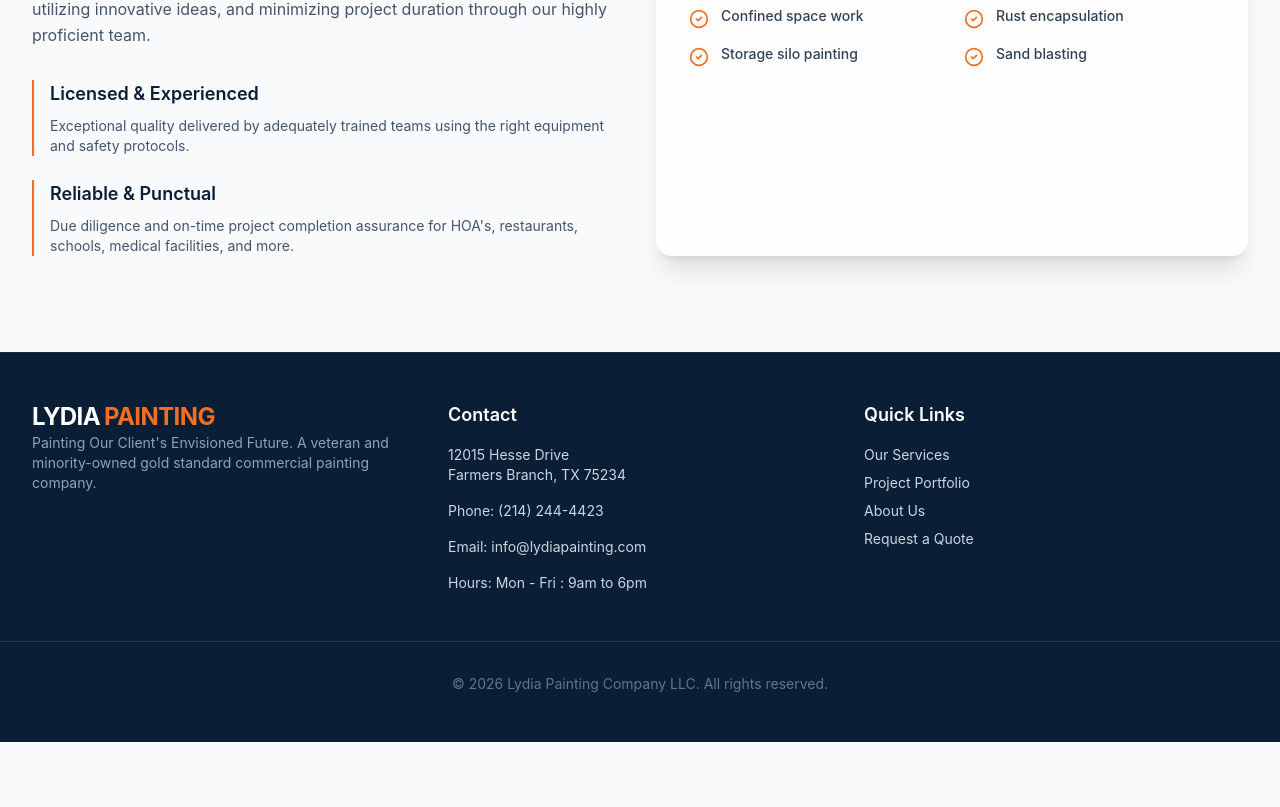
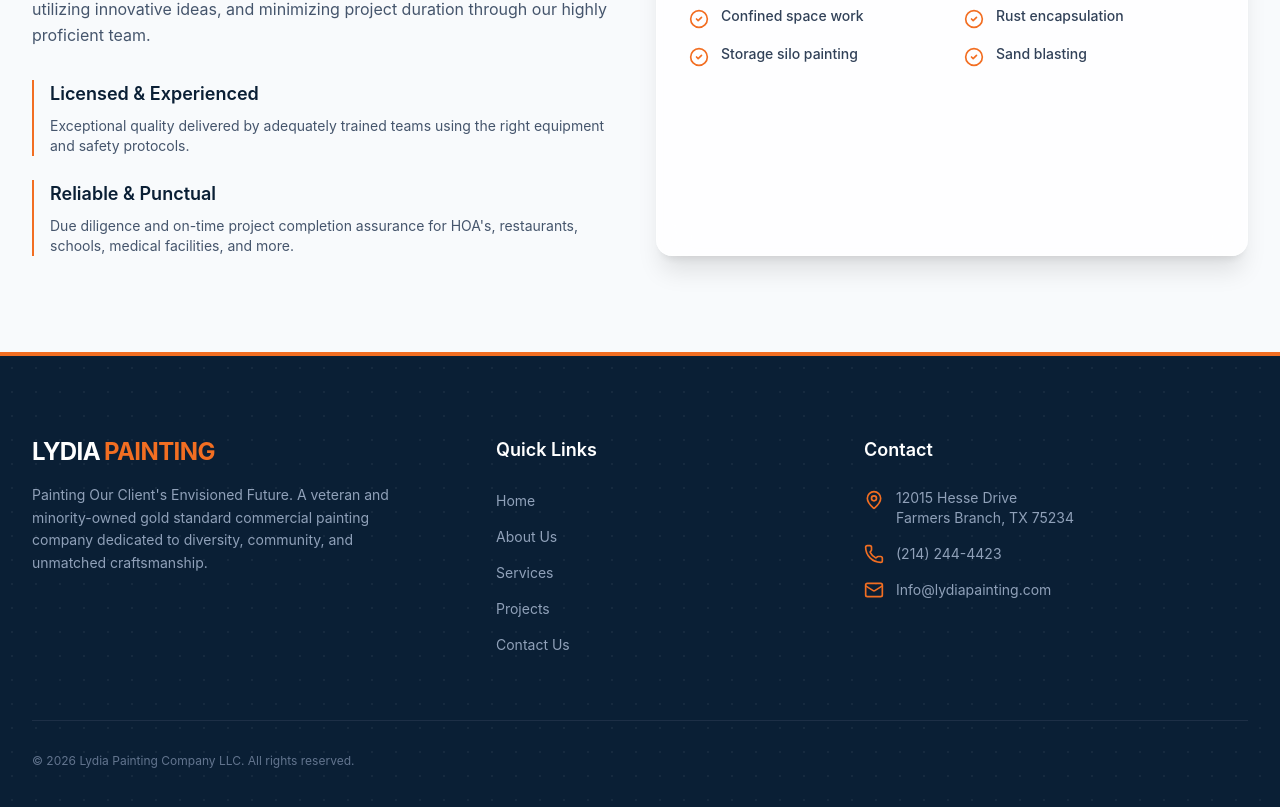
Before and after one commit to asejik/lydia-painting-web, a Next.js app: page /about in a window 1280 px wide. Shown: the part 1127-1934 px from the top of the page. Before the commit the page ends 1869 px from the top, so only its background shows below. Built offline with nearby package versions, Linux system fonts and the light colour scheme.

Commit message:
feat: implement footer dot matrix overlay and global scroll-to-top component

```diff
--- a/src/app/about/page.tsx
+++ b/src/app/about/page.tsx
@@ -13,6 +13,7 @@ export default function AboutPage() {
       <PageHeader
         title="About Us"
         description="Founded in 2019, we are a veteran and minority-owned gold standard commercial painting company dedicated to diversity, community, and unmatched craftsmanship."
+        bgImage="https://images.unsplash.com/photo-1510094766536-0cfbb7fea908?w=500&auto=format&fit=crop&q=60&ixlib=rb-4.1.0&ixid=M3wxMjA3fDB8MHxzZWFyY2h8OHx8YnVpbGRpbmclMjBpbnRlcmlvcnxlbnwwfHwwfHx8MA%3D%3D?q=80&w=2000&auto=format&fit=crop"
       />
       <TrustIndicators />
       <Capabilities />
--- a/src/app/contact/page.tsx
+++ b/src/app/contact/page.tsx
@@ -12,6 +12,7 @@ export default function ContactPage() {
       <PageHeader
         title="Contact Us"
         description="Ready to bring your envisioned future to life? Reach out to our team of experts today."
+        bgImage="https://images.unsplash.com/photo-1596524430615-b46475ddff6e?q=80&w=2000&auto=format&fit=crop"
       />
       <Contact />
     </div>
--- a/src/app/layout.tsx
+++ b/src/app/layout.tsx
@@ -3,6 +3,7 @@ import { Inter, Outfit } from "next/font/google";
 import "./globals.css";
 import Header from "@/components/layout/Header";
 import Footer from "@/components/layout/Footer";
+import ScrollToTop from "@/components/ui/ScrollToTop";
 
 const inter = Inter({
   subsets: ["latin"],
@@ -36,6 +37,7 @@ export default function RootLayout({
           {children}
         </main>
         <Footer />
+        <ScrollToTop />
       </body>
     </html>
   );
--- a/src/app/projects/page.tsx
+++ b/src/app/projects/page.tsx
@@ -12,6 +12,7 @@ export default function ProjectsPage() {
       <PageHeader
         title="Project Portfolio"
         description="A showcase of our masterfully beautified landmarks. We don't just meet expectations; we redefine them."
+        bgImage="https://images.unsplash.com/photo-1486406146926-c627a92ad1ab?q=80&w=2000&auto=format&fit=crop"
       />
       <Projects />
     </div>
--- a/src/app/services/page.tsx
+++ b/src/app/services/page.tsx
@@ -12,6 +12,7 @@ export default function ServicesPage() {
       <PageHeader
         title="Our Services"
         description="From full-service interior and exterior painting to specialized industrial coatings, we possess the expertise to handle projects of any scale and complexity."
+        bgImage="https://images.unsplash.com/photo-1589939705384-5185137a7f0f?q=80&w=2000&auto=format&fit=crop"
       />
       <Services />
     </div>
--- a/src/components/layout/Footer.tsx
+++ b/src/components/layout/Footer.tsx
@@ -1,45 +1,66 @@
 import Link from "next/link";
+import { Mail, Phone, MapPin } from "lucide-react";
 
 export default function Footer() {
+  const currentYear = new Date().getFullYear();
+
   return (
-    <footer className="bg-brand-navy text-slate-300 py-12 border-t border-slate-800">
-      <div className="max-w-7xl mx-auto px-4 sm:px-6 lg:px-8 grid grid-cols-1 md:grid-cols-3 gap-8">
+    <footer className="bg-brand-navy relative overflow-hidden pt-20 pb-10 border-t-4 border-brand-orange">
+      {/* Subtle Dot Matrix Overlay */}
+      <div className="absolute inset-0 z-0 opacity-[0.05] bg-[radial-gradient(#ffffff_1px,transparent_1px)] [background-size:24px_24px]" />
 
-        {/* Brand & Slogan */}
-        <div className="space-y-4">
-          <span className="font-heading font-bold text-2xl tracking-tight text-white uppercase">
+      <div className="max-w-7xl mx-auto px-4 sm:px-6 lg:px-8 relative z-10">
+        <div className="grid grid-cols-1 md:grid-cols-12 gap-12 lg:gap-8 mb-16">
+
+          {/* Brand Column */}
+          <div className="col-span-1 md:col-span-5 lg:col-span-4">
+            <span className="font-heading font-bold text-2xl tracking-tight text-white uppercase mb-4 block">
               Lydia<span className="text-brand-orange ml-1">Painting</span>
             </span>
-          <p className="font-sans text-sm text-slate-400 max-w-sm">
-            Painting Our Client&apos;s Envisioned Future. A veteran and minority-owned gold standard commercial painting company.
+            <p className="font-sans text-slate-400 text-sm leading-relaxed mb-6 max-w-sm">
+              Painting Our Client's Envisioned Future. A veteran and minority-owned gold standard commercial painting company dedicated to diversity, community, and unmatched craftsmanship.
             </p>
           </div>
 
-        {/* Contact Info */}
-        <div className="space-y-4 font-sans text-sm">
-          <h3 className="font-heading font-semibold text-white text-lg">Contact</h3>
-          <p>12015 Hesse Drive<br/>Farmers Branch, TX 75234</p>
-          <p>Phone: (214) 244-4423</p>
-          <p>Email: info@lydiapainting.com</p>
-          <p>Hours: Mon - Fri : 9am to 6pm</p>
+          {/* Quick Links */}
+          <div className="col-span-1 md:col-span-3 lg:col-span-4 lg:pl-12">
+            <h4 className="font-heading font-semibold text-white text-lg mb-6">Quick Links</h4>
+            <ul className="space-y-3">
+              <li><Link href="/" className="font-sans text-sm text-slate-400 hover:text-brand-orange transition-colors">Home</Link></li>
+              <li><Link href="/about" className="font-sans text-sm text-slate-400 hover:text-brand-orange transition-colors">About Us</Link></li>
+              <li><Link href="/services" className="font-sans text-sm text-slate-400 hover:text-brand-orange transition-colors">Services</Link></li>
+              <li><Link href="/projects" className="font-sans text-sm text-slate-400 hover:text-brand-orange transition-colors">Projects</Link></li>
+              <li><Link href="/contact" className="font-sans text-sm text-slate-400 hover:text-brand-orange transition-colors">Contact Us</Link></li>
+            </ul>
           </div>
 
-        {/* Quick Links */}
-        <div className="space-y-4 font-sans text-sm">
-          <h3 className="font-heading font-semibold text-white text-lg">Quick Links</h3>
-          <ul className="space-y-2">
-            <li><Link href="/services" className="hover:text-brand-orange transition-colors">Our Services</Link></li>
-            <li><Link href="/projects" className="hover:text-brand-orange transition-colors">Project Portfolio</Link></li>
-            <li><Link href="/about" className="hover:text-brand-orange transition-colors">About Us</Link></li>
-            <li><Link href="/contact" className="hover:text-brand-orange transition-colors">Request a Quote</Link></li>
+          {/* Contact Info */}
+          <div className="col-span-1 md:col-span-4 lg:col-span-4">
+            <h4 className="font-heading font-semibold text-white text-lg mb-6">Contact</h4>
+            <ul className="space-y-4">
+              <li className="flex items-start">
+                <MapPin className="w-5 h-5 text-brand-orange mr-3 shrink-0 mt-0.5" />
+                <span className="font-sans text-sm text-slate-400">12015 Hesse Drive<br />Farmers Branch, TX 75234</span>
+              </li>
+              <li className="flex items-center">
+                <Phone className="w-5 h-5 text-brand-orange mr-3 shrink-0" />
+                <span className="font-sans text-sm text-slate-400">(214) 244-4423</span>
+              </li>
+              <li className="flex items-center">
+                <Mail className="w-5 h-5 text-brand-orange mr-3 shrink-0" />
+                <span className="font-sans text-sm text-slate-400">Info@lydiapainting.com</span>
+              </li>
             </ul>
           </div>
 
         </div>
 
-      {/* Copyright Strip */}
-      <div className="max-w-7xl mx-auto px-4 sm:px-6 lg:px-8 mt-12 pt-8 border-t border-white/10 text-sm text-center font-sans text-slate-500">
-        &copy; {new Date().getFullYear()} Lydia Painting Company LLC. All rights reserved.
+        {/* Copyright Bar */}
+        <div className="border-t border-slate-700/50 pt-8 flex flex-col md:flex-row justify-between items-center gap-4">
+          <p className="font-sans text-xs text-slate-500 text-center md:text-left">
+            &copy; {currentYear} Lydia Painting Company LLC. All rights reserved.
+          </p>
+        </div>
       </div>
     </footer>
   );
--- a/src/components/layout/PageHeader.tsx
+++ b/src/components/layout/PageHeader.tsx
@@ -5,11 +5,27 @@ import { motion } from "framer-motion";
 interface PageHeaderProps {
   title: string;
   description: string;
+  bgImage?: string;
 }
 
-export default function PageHeader({ title, description }: PageHeaderProps) {
+export default function PageHeader({ title, description, bgImage }: PageHeaderProps) {
   return (
     <div className="bg-brand-navy pt-32 pb-20 relative overflow-hidden border-b border-brand-orange/20">
+
+      {/* Dynamic Background Image & Overlay */}
+      {bgImage && (
+        <div className="absolute inset-0 z-0">
+          <img
+            src={bgImage}
+            alt={`${title} background`}
+            className="w-full h-full object-cover"
+          />
+          {/* Heavy navy overlay to ensure text legibility and brand consistency */}
+          <div className="absolute inset-0 bg-brand-navy/85" />
+        </div>
+      )}
+
+      {/* Ambient Motion Blob */}
       <div className="absolute inset-0 z-0 overflow-hidden pointer-events-none">
         <motion.div
           animate={{ scale: [1, 1.1, 1], opacity: [0.1, 0.2, 0.1] }}
@@ -17,6 +33,8 @@ export default function PageHeader({ title, description }: PageHeaderProps) {
           className="absolute top-[-50%] right-[-10%] w-[50vw] h-[50vw] bg-brand-orange/20 rounded-full blur-[100px]"
         />
       </div>
+
+      {/* Content */}
       <div className="max-w-7xl mx-auto px-4 sm:px-6 lg:px-8 relative z-10 text-center">
         <motion.h1
           initial={{ opacity: 0, y: 20 }}
--- /dev/null
+++ b/src/components/ui/ScrollToTop.tsx
@@ -0,0 +1,48 @@
+"use client";
+
+import { useState, useEffect } from "react";
+import { motion, AnimatePresence } from "framer-motion";
+import { ArrowUp } from "lucide-react";
+
+export default function ScrollToTop() {
+  const [isVisible, setIsVisible] = useState(false);
+
+  useEffect(() => {
+    const toggleVisibility = () => {
+      // Show button when user scrolls down 400px
+      if (window.scrollY > 400) {
+        setIsVisible(true);
+      } else {
+        setIsVisible(false);
+      }
+    };
+
+    window.addEventListener("scroll", toggleVisibility);
+    return () => window.removeEventListener("scroll", toggleVisibility);
+  }, []);
+
+  const scrollToTop = () => {
+    window.scrollTo({
+      top: 0,
+      behavior: "smooth",
+    });
+  };
+
+  return (
+    <AnimatePresence>
+      {isVisible && (
+        <motion.button
+          initial={{ opacity: 0, scale: 0.8, y: 20 }}
+          animate={{ opacity: 1, scale: 1, y: 0 }}
+          exit={{ opacity: 0, scale: 0.8, y: 20 }}
+          transition={{ duration: 0.2 }}
+          onClick={scrollToTop}
+          className="fixed bottom-8 right-8 z-[90] p-3 bg-brand-orange text-white rounded-full shadow-2xl hover:bg-brand-orange-hover hover:shadow-brand-orange/40 transition-all focus:outline-none group border-2 border-white/20"
+          aria-label="Scroll to top"
+        >
+          <ArrowUp className="w-6 h-6 group-hover:-translate-y-1 transition-transform" />
+        </motion.button>
+      )}
+    </AnimatePresence>
+  );
+}
```
Lines whose indentation alone changed are shown as unchanged.
